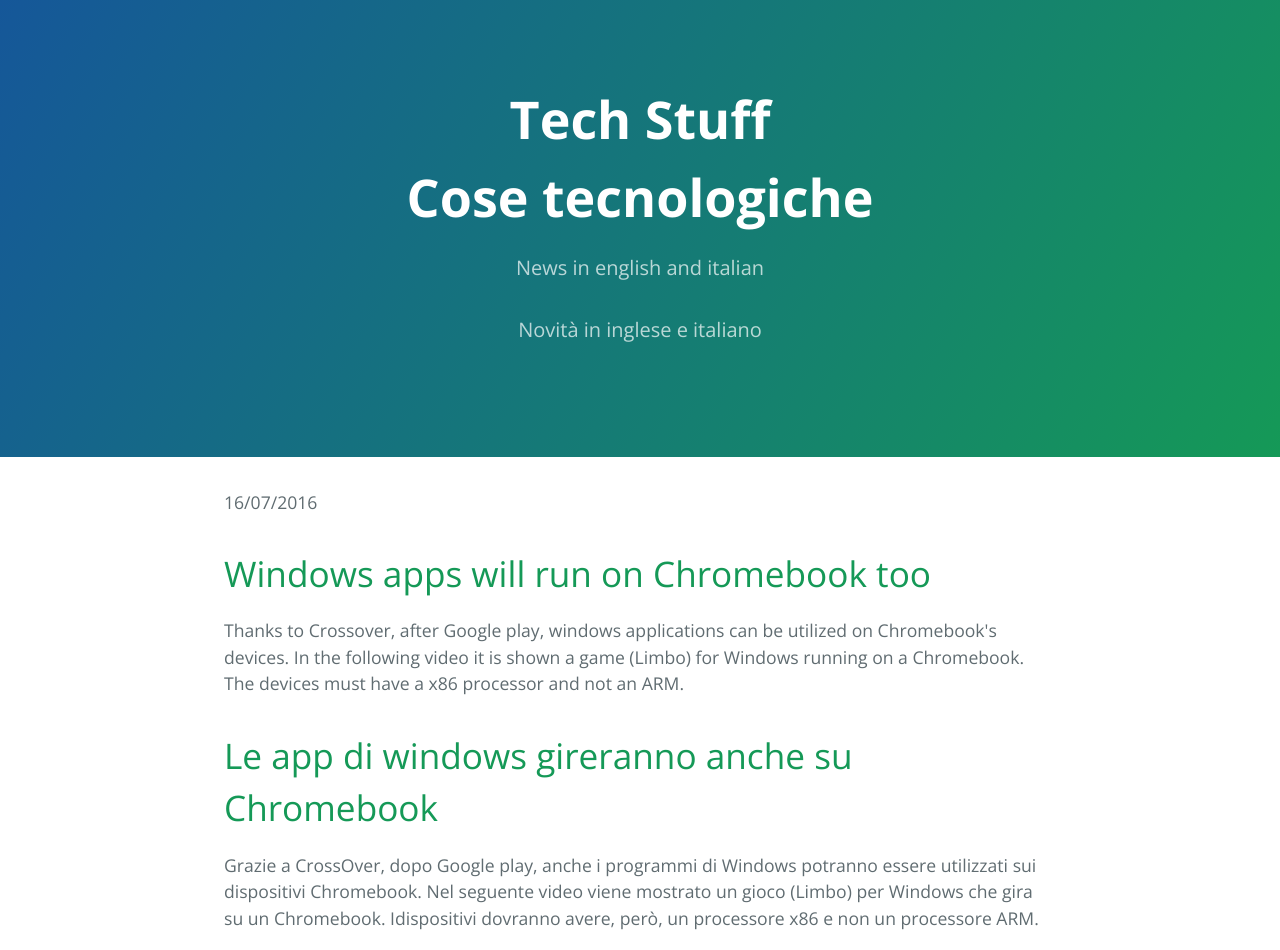
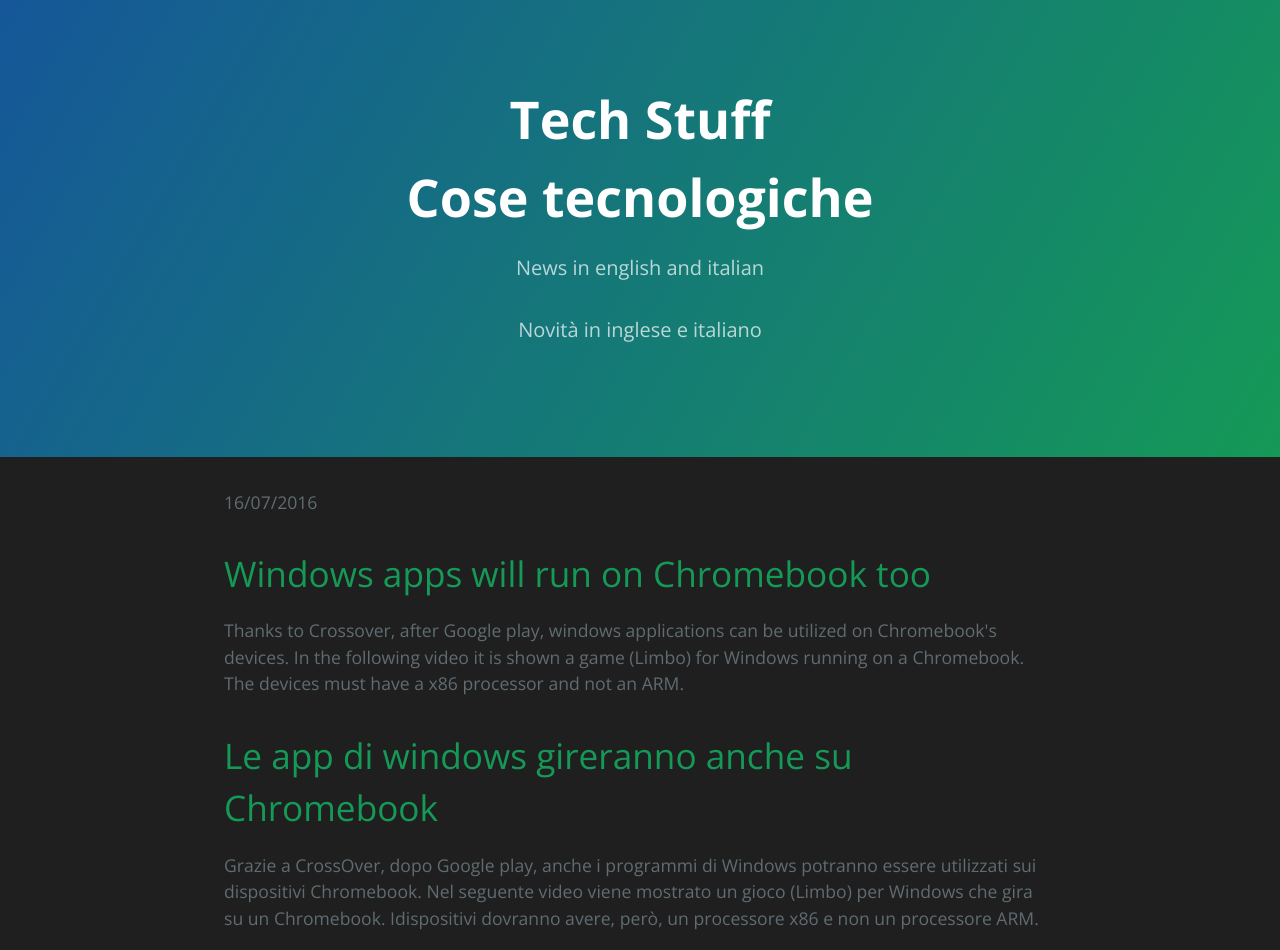
Before and after one commit to giovannigatto/giovannigatto.github.io, a PHP site: page / in a window 1280 px wide. Shown: the top 950 px of the page. Run offline with PHP 8.4, Linux system fonts and the light colour scheme; grey boxes are pictures that could not be loaded.

Commit message:
Update stylesheet.css

```diff
--- a/stylesheets/stylesheet.css
+++ b/stylesheets/stylesheet.css
@@ -2,6 +2,7 @@
   box-sizing: border-box; }
 
 body {
+  background-color: #1f1f1f;
   padding: 0;
   margin: 0;
   font-family: "Open Sans", "Helvetica Neue", Helvetica, Arial, sans-serif;
```
